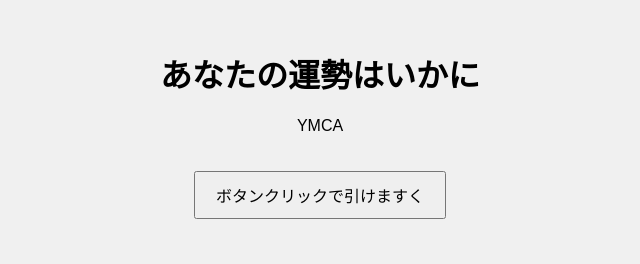
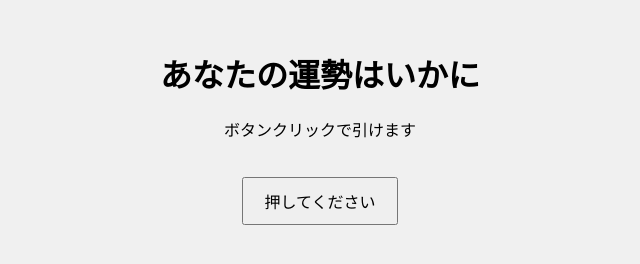
Before and after one commit to kabusikigaisyaidea/burakura, a plain HTML site: page index.html in a window 1280 px wide. Shown: the whole page, without its empty margins (320-960 px from the left). Drawn offline with Linux system fonts and the light colour scheme.

Commit message:
Update index.html

```diff
--- a/index.html
+++ b/index.html
@@ -8,7 +8,7 @@
 </head>
 <body>
     <h1>あなたの運勢はいかに</h1>
-    <p>YMCA</p>
-    <button id="omikujiButton">ボタンクリックで引けますく</button>
+    <p>ボタンクリックで引けます</p>
+    <button id="omikujiButton">押してください</button>
 </body>
 </html>
```
